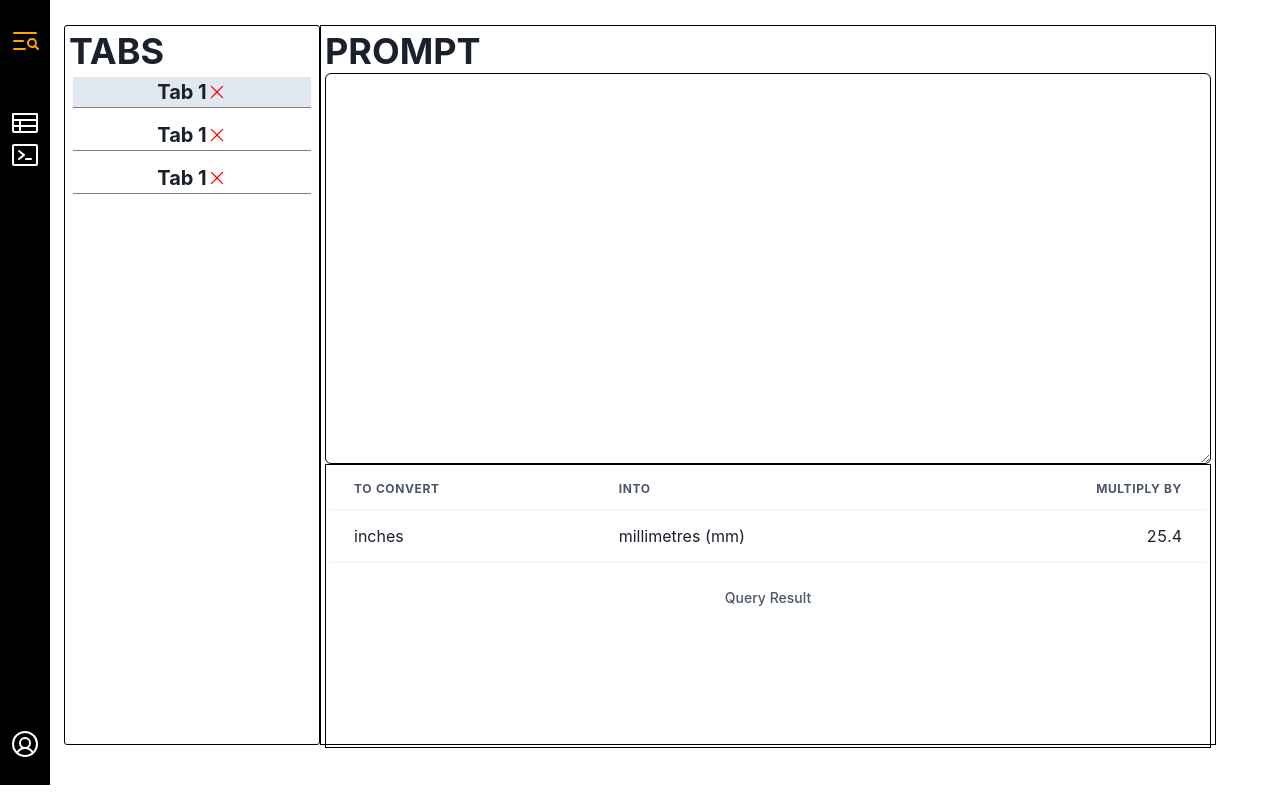
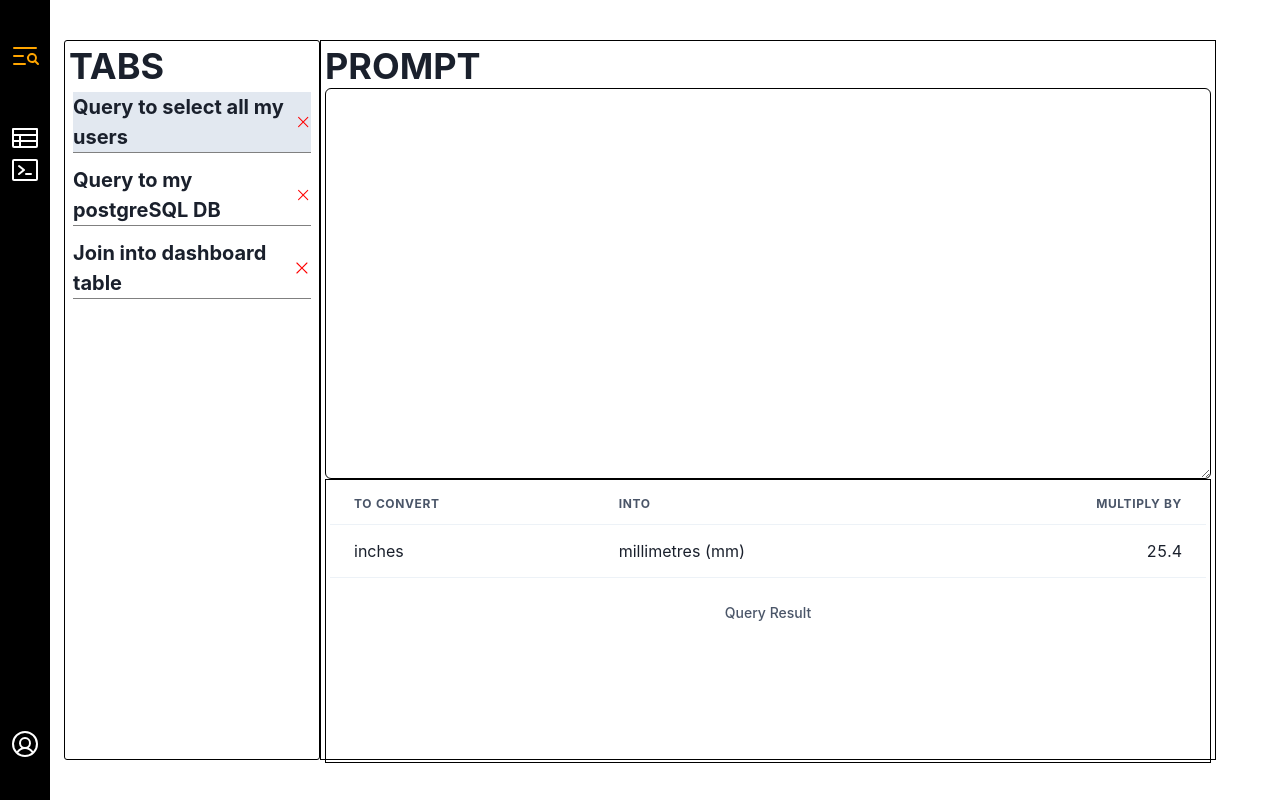
Before and after one commit to Kelvis-fernando/data-base-manage, a React (Vite) app: page / in a window 1280 px wide. Built offline with nearby package versions, Linux system fonts and the light colour scheme.

Commit message:
fix: adjjusted the height of the all app

```diff
--- a/src/App.tsx
+++ b/src/App.tsx
@@ -4,7 +4,7 @@ import Console from "./pages/Console";
 
 const App = () => {
   return (
-    <Flex justifyContent="center" alignItems="center" h="90vh" pt="50">
+    <Flex justifyContent="center" alignItems="center" h="100vh">
       <Sidebar />
       <Console />
     </Flex>
--- a/src/components/Tabs.tsx
+++ b/src/components/Tabs.tsx
@@ -15,7 +15,7 @@ const Tabs = () => {
           justifyContent="center"
           bg="gray.200"
         >
-          <Text fontWeight="bold">Tab 1</Text>
+          <Text fontWeight="bold">Query to select all my users</Text>
           <X size={20} color="red" fontWeight="bold" />
         </Flex>
       </Flex>
@@ -28,7 +28,7 @@ const Tabs = () => {
           alignItems="center"
           justifyContent="center"
         >
-          <Text fontWeight="bold">Tab 1</Text>
+          <Text fontWeight="bold">Query to my postgreSQL DB</Text>
           <X size={20} color="red" fontWeight="bold" />
         </Flex>
       </Flex>
@@ -41,7 +41,7 @@ const Tabs = () => {
           alignItems="center"
           justifyContent="center"
         >
-          <Text fontWeight="bold">Tab 1</Text>
+          <Text fontWeight="bold">Join into dashboard table</Text>
           <X size={20} color="red" fontWeight="bold" />
         </Flex>
       </Flex>
```
